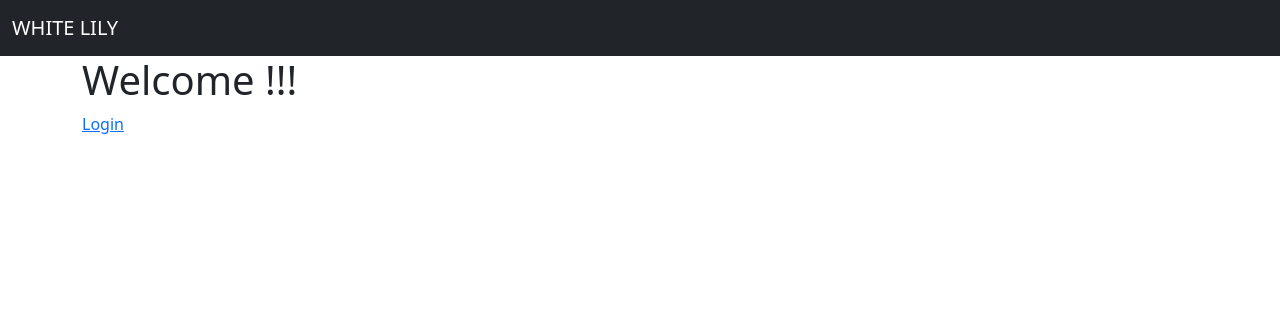
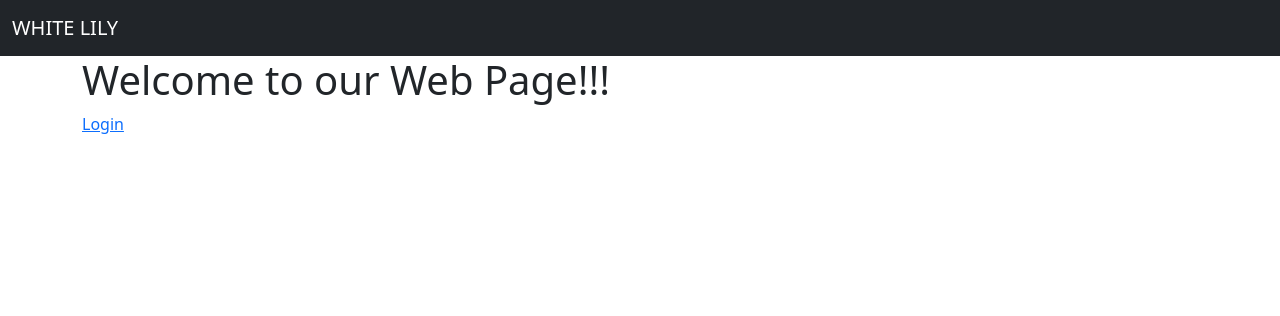
Before and after one commit to abhijithk666/flask_task, a Flask app: page / in a window 1280 px wide. Shown: the top 316 px of the page. Run offline with Flask 2, Linux system fonts and the light colour scheme; some libraries are stand-ins or nearby versions.

Commit message:
updated index page

```diff
--- a/templates/base.html
+++ b/templates/base.html
@@ -5,7 +5,6 @@
         <meta http-equiv="X-UA-Compatible" content="IE=edge">
         <meta name="viewport" content="width=device-width, initial-scale=1.0">
         <link href="https://cdn.jsdelivr.net/npm/bootstrap@5.2.1/dist/css/bootstrap.min.css" rel="stylesheet" integrity="sha384-iYQeCzEYFbKjA/T2uDLTpkwGzCiq6soy8tYaI1GyVh/UjpbCx/TYkiZhlZB6+fzT" crossorigin="anonymous">
-        <link rel="stylesheet" href="{{ url_for('static', filename='css/main.css') }}">
         {% block head %} {% endblock %}
     </head>
     <body>
--- a/templates/dashboard.html
+++ b/templates/dashboard.html
@@ -7,8 +7,9 @@
 {% block body %}
 
 <div class="container">
-
+    <br/>
     <h1>Welcome {{ data[1] }} !!!</h1>
+    <br/>
     <div class="row">
         <div class="col-md-5">
             <div class="d-flex ">
--- a/templates/index.html
+++ b/templates/index.html
@@ -6,7 +6,7 @@
 
 {% block body %}
 <div class="container">
-    <h1>Welcome !!!</h1>
+    <h1>Welcome to our Web Page!!!</h1>
     <a href="{{url_for('login')}}">Login</a>
 </div>
 {% endblock %}
--- a/templates/login.html
+++ b/templates/login.html
@@ -5,6 +5,7 @@
 {% endblock %}
 
 {% block body %}
+<br/>
 <div align="center">
     <div align="center" class="border">
         <div class="row g-3 justify-content-center ">
--- a/templates/view_bank.html
+++ b/templates/view_bank.html
@@ -7,6 +7,8 @@
 {% block body %}
 <br/><br/>
 <div class="container">
+    <h2>Bank Details</h2>
+    <br/>
     <div class="row">
         <div class="col-md-5">
             <div class="d-flex ">
```
